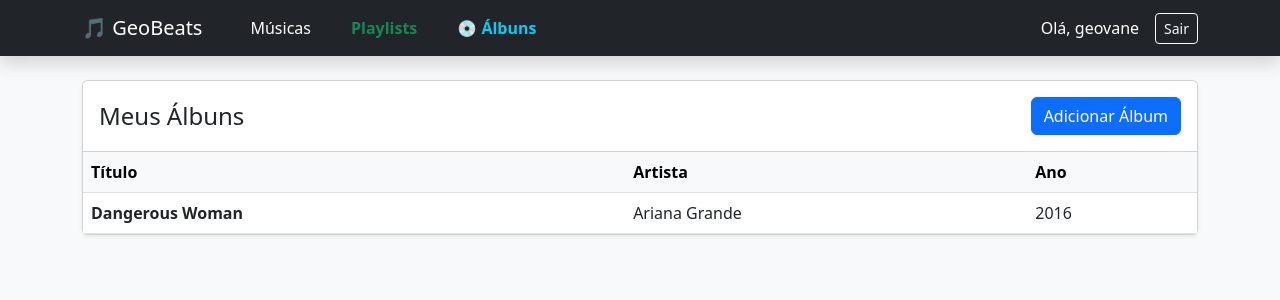
After one commit to geovanelvs/geobeats, a Django app: page /music/albuns/ in a window 1280 px wide. The commit adds this page. Shown: the top 300 px of the page. Run offline with Django 5.2, Linux system fonts and the light colour scheme; a user stored in the database is signed in; data comes from the database, SQL or seed files in the repository; both versions use the stored data as it was after the commit.

Commit message:
feat: adiciona relação de álbum opcional no model de música

```diff
--- a/music/forms.py
+++ b/music/forms.py
@@ -4,7 +4,7 @@
 class MusicForm(forms.ModelForm):
     class Meta:
         model = Music
-        fields = ['titulo', 'artista', 'tempo', 'categoria']
+        fields = ['titulo', 'artista', 'tempo', 'categoria', 'album']
 
 class PlaylistForm(forms.ModelForm):
     class Meta:
--- a/music/models.py
+++ b/music/models.py
@@ -9,8 +9,8 @@ class Music(models.Model):
     artista = models.CharField(max_length=200)
     tempo = models.CharField(max_length=10)
     categoria = models.ForeignKey(Categoria, on_delete=models.CASCADE, null=True, blank=True)
-    # Adicione esta linha abaixo:
     usuario = models.ForeignKey(User, on_delete=models.CASCADE, null=True, blank=True)
+    album = models.ForeignKey('Album', on_delete=models.SET_NULL, null=True, blank=True, related_name='musicas')
 
     def __str__(self): return self.titulo
 
--- /dev/null
+++ b/music/templates/music/album_list.html
@@ -0,0 +1,35 @@
+{% extends 'music/base.html' %}
+
+{% block content %}
+<div class="card shadow-sm mb-4">
+    <div class="card-header bg-white d-flex justify-content-between align-items-center py-3">
+        <h4 class="m-0">Meus Álbuns</h4>
+        <a href="{% url 'album_add' %}" class="btn btn-primary">Adicionar Álbum</a>
+    </div>
+
+    <div class="table-responsive">
+        <table class="table table-hover align-middle m-0">
+            <thead class="table-light">
+                <tr>
+                    <th>Título</th>
+                    <th>Artista</th>
+                    <th>Ano</th>
+                </tr>
+            </thead>
+            <tbody>
+                {% for album in albuns %}
+                    <tr>
+                        <td><strong>{{ album.titulo }}</strong></td>
+                        <td>{{ album.artista }}</td>
+                        <td>{{ album.ano }}</td>
+                    </tr>
+                {% empty %}
+                    <tr>
+                        <td colspan="3" class="text-center py-4 text-muted">Nenhum álbum cadastrado. Comece por adicionar um!</td>
+                    </tr>
+                {% endfor %}
+            </tbody>
+        </table>
+    </div>
+</div>
+{% endblock %}
--- a/music/templates/music/base.html
+++ b/music/templates/music/base.html
@@ -19,6 +19,9 @@
                 </li>
                 <li class="nav-item">
                     <a class="nav-link text-success fw-bold" href="{% url 'playlist_list' %}">Playlists</a>
+                </li>
+                <li class="nav-item">
+                    <a class="nav-link text-info fw-bold" href="{% url 'album_list' %}">💿 Álbuns</a>
                 </li>
             </ul>
             {% endif %}
--- a/music/urls.py
+++ b/music/urls.py
@@ -24,4 +24,6 @@ urlpatterns = [
     path('playlists/add/', views.playlist_add, name='playlist_add'),
     path('playlists/editar/<int:id>/', views.playlist_edit, name='playlist_edit'),
     path('playlists/apagar/<int:id>/', views.playlist_delete, name='playlist_delete'),
+    path('albuns/', views.album_list, name='album_list'),
+    path('albuns/adicionar/', views.album_add, name='album_add'),
 ]
--- a/music/views.py
+++ b/music/views.py
@@ -4,8 +4,8 @@ from django.contrib import messages
 from django.contrib.auth.forms import UserCreationForm
 from rest_framework import viewsets
 
-from .models import Music, Playlist
-from .forms import MusicForm, PlaylistForm
+from .models import Music, Playlist, Album
+from .forms import MusicForm, PlaylistForm, AlbumForm
 from .serializers import MusicSerializer, PlaylistSerializer
 from django.db.models import Q
 
@@ -44,14 +44,9 @@ def register(request):
 # ==========================================
 @login_required
 def music_list(request):
-    # Começa pegando todas as músicas do usuário logado
     musicas = Music.objects.filter(usuario=request.user)
-
-    # Verifica se o usuário digitou algo na barra de pesquisa
     busca = request.GET.get('busca')
-
     if busca:
-        # Se digitou, filtra as músicas onde o título OU o artista contêm a palavra
         musicas = musicas.filter(
             Q(titulo__icontains=busca) | Q(artista__icontains=busca)
         )
@@ -149,3 +144,22 @@ def playlist_delete(request, id):
         return redirect('playlist_list')
 
     return render(request, 'music/playlist_confirm_delete.html', {'playlist': playlist})
+
+@login_required
+def album_list(request):
+    albuns = Album.objects.filter(usuario=request.user)
+    return render(request, 'music/album_list.html', {'albuns': albuns})
+
+@login_required
+def album_add(request):
+    if request.method == 'POST':
+        form = AlbumForm(request.POST)
+        if form.is_valid():
+            album = form.save(commit=False)
+            album.usuario = request.user
+            album.save()
+            messages.success(request, 'Álbum salvo com sucesso!')
+            return redirect('album_list')
+    else:
+        form = AlbumForm()
+    return render(request, 'music/album_form.html', {'form': form})
```
Also changed, not shown: music/templates/music/album_form.html (added, +24 -0 lines), db.sqlite3, music/migrations/0005_music_album.py (added).
